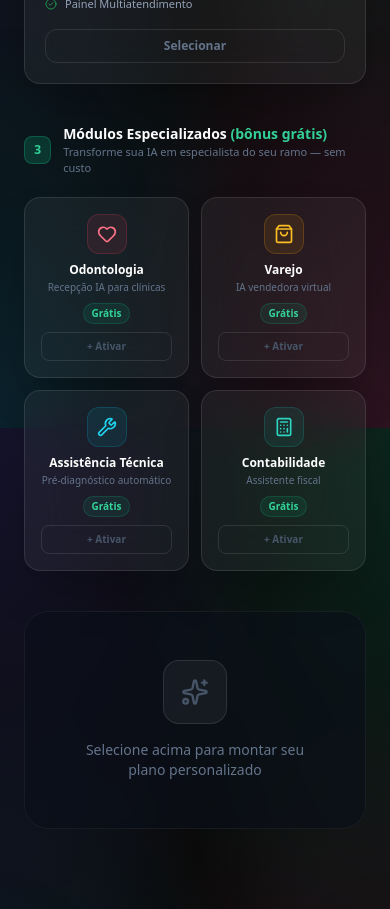
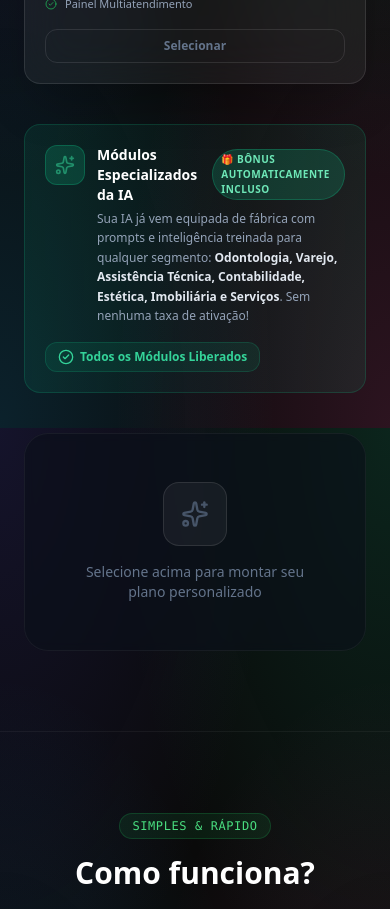
Before and after one commit to Ruanggd123/VendaSaas, a Next.js app in the folder saas-docker/nextjs/: page / in a window 390 px wide. Shown: the part 5480-6389 px from the top of the page. Built offline with nearby package versions, Linux system fonts and the light colour scheme.

Commit message:
feat(checkout): include all specialized AI modules automatically as a free bonus for any AI plan

```diff
--- a/saas-docker/nextjs/src/app/page.tsx
+++ b/saas-docker/nextjs/src/app/page.tsx
@@ -656,57 +656,26 @@ export default function LandingPage() {
               </div>
             </div>
 
-            {/* ── STEP 3: Módulos (BÔNUS) ── */}
-            <div>
-              <div className="flex items-center gap-3 mb-5">
-                <div className="w-7 h-7 rounded-lg bg-emerald-500/20 border border-emerald-500/30 flex items-center justify-center">
-                  <span className="text-xs font-black text-emerald-400">3</span>
+            {/* ── MÓDULOS ESPECIALIZADOS: BÔNUS AUTOMÁTICO INCLUSO EM TODOS OS PLANOS DE IA ── */}
+            <div className="p-5 rounded-2xl bg-gradient-to-r from-emerald-500/10 via-teal-500/5 to-emerald-500/10 border border-emerald-500/20 flex flex-col md:flex-row items-start md:items-center justify-between gap-4">
+              <div className="flex items-start gap-3">
+                <div className="w-10 h-10 rounded-xl bg-emerald-500/20 border border-emerald-500/30 flex items-center justify-center shrink-0">
+                  <Sparkles className="w-5 h-5 text-emerald-400 animate-pulse" />
                 </div>
                 <div>
-                  <h3 className="text-sm font-bold text-white">Módulos Especializados <span className="text-emerald-400 font-bold">(bônus grátis)</span></h3>
-                  <p className="text-[11px] text-slate-500">Transforme sua IA em especialista do seu ramo — sem custo</p>
+                  <div className="flex items-center gap-2">
+                    <h4 className="text-sm font-bold text-white">Módulos Especializados da IA</h4>
+                    <span className="px-2 py-0.5 bg-emerald-500/20 border border-emerald-500/30 rounded-full text-[10px] font-bold text-emerald-300 uppercase tracking-wider">
+                      🎁 Bônus Automaticamente Incluso
+                    </span>
+                  </div>
+                  <p className="text-xs text-slate-400 mt-1 max-w-2xl leading-relaxed">
+                    Sua IA já vem equipada de fábrica com prompts e inteligência treinada para qualquer segmento: <strong className="text-slate-200">Odontologia, Varejo, Assistência Técnica, Contabilidade, Estética, Imobiliária e Serviços</strong>. Sem nenhuma taxa de ativação!
+                  </p>
                 </div>
               </div>
-              <div className="grid grid-cols-2 md:grid-cols-4 gap-3">
-                {[
-                  { id: "mod_odonto", icon: Heart, name: "Odontologia", desc: "Recepção IA para clínicas", color: "rose" },
-                  { id: "mod_varejo", icon: ShoppingBag, name: "Varejo", desc: "IA vendedora virtual", color: "amber" },
-                  { id: "mod_assistencia", icon: Wrench, name: "Assistência Técnica", desc: "Pré-diagnóstico automático", color: "cyan" },
-                  { id: "mod_contabilidade", icon: Calculator, name: "Contabilidade", desc: "Assistente fiscal", color: "teal" },
-                ].map((m) => {
-                  const Icon = m.icon;
-                  const isActive = selected.modules.includes(m.id);
-                  const cMap: Record<string, { border: string; ring: string; icon: string; iconBg: string }> = {
-                    rose: { border: "border-rose-500/30", ring: "ring-rose-500/30", icon: "text-rose-400", iconBg: "bg-rose-500/10 border-rose-500/20" },
-                    amber: { border: "border-amber-500/30", ring: "ring-amber-500/30", icon: "text-amber-400", iconBg: "bg-amber-500/10 border-amber-500/20" },
-                    cyan: { border: "border-cyan-500/30", ring: "ring-cyan-500/30", icon: "text-cyan-400", iconBg: "bg-cyan-500/10 border-cyan-500/20" },
-                    teal: { border: "border-teal-500/30", ring: "ring-teal-500/30", icon: "text-teal-400", iconBg: "bg-teal-500/10 border-teal-500/20" },
-                  };
-                  const st = cMap[m.color];
-                  return (
-                    <button key={m.id} onClick={() => toggleModule(m.id)}
-                      className={`text-center p-4 rounded-2xl border-2 transition-all duration-300 ${
-                        isActive
-                          ? `${st.border} bg-white/10 shadow-[0_0_20px_rgba(16,185,129,0.15)] ring-1 ${st.ring} transform -translate-y-1`
-                          : "glass-card glass-card-hover border-transparent"
-                      }`}
-                    >
-                      <div className={`w-10 h-10 rounded-xl ${st.iconBg} border flex items-center justify-center mx-auto mb-2`}>
-                        <Icon className={`w-5 h-5 ${st.icon}`} />
-                      </div>
-                      <h4 className="text-xs font-bold text-white">{m.name}</h4>
-                      <p className="text-[10px] text-slate-500 mt-0.5">{m.desc}</p>
-                      <div className="mt-2 inline-flex items-center gap-1 px-2 py-0.5 bg-emerald-500/10 border border-emerald-500/20 rounded-full">
-                        <span className="text-[10px] font-bold text-emerald-400">Grátis</span>
-                      </div>
-                      <div className={`mt-2 w-full py-1.5 rounded-lg text-[10px] font-bold text-center border transition-all ${
-                        isActive ? `${st.border} bg-white/5 text-white` : "border-white/10 text-slate-600"
-                      }`}>
-                        {isActive ? "Selecionado" : "+ Ativar"}
-                      </div>
-                    </button>
-                  );
-                })}
+              <div className="flex items-center gap-1.5 px-3 py-1.5 bg-emerald-500/10 border border-emerald-500/20 rounded-xl text-xs font-bold text-emerald-400 shrink-0">
+                <CheckCircle2 className="w-4 h-4 text-emerald-400" /> Todos os Módulos Liberados
               </div>
             </div>
 
@@ -752,24 +721,15 @@ export default function LandingPage() {
                         </div>
                       )}
 
-                      {/* Modules selected */}
-                      {selected.modules.length > 0 && (
+                      {/* All AI modules automatically included */}
+                      {selected.bot && (
                         <div className="bg-emerald-500/5 border border-emerald-500/10 rounded-xl p-4">
-                          <div className="flex items-center gap-2 mb-2">
+                          <div className="flex items-center gap-2 mb-1">
                             <Sparkles className="w-4 h-4 text-emerald-400" />
-                            <span className="text-xs font-bold text-white">Módulos Bônus</span>
-                            <span className="px-1.5 py-0.5 bg-emerald-500/10 border border-emerald-500/20 rounded text-[9px] font-bold text-emerald-400">GRÁTIS</span>
+                            <span className="text-xs font-bold text-white">Todos os Módulos Especializados da IA</span>
+                            <span className="px-1.5 py-0.5 bg-emerald-500/10 border border-emerald-500/20 rounded text-[9px] font-bold text-emerald-400">INCLUSO GRÁTIS</span>
                           </div>
-                          <div className="flex flex-wrap gap-2">
-                            {selected.modules.map((modId) => {
-                              const modName = getModuleName(modId);
-                              return (
-                                <span key={modId} className="px-2 py-1 bg-emerald-500/5 border border-emerald-500/10 rounded-lg text-[10px] text-emerald-300">
-                                  {modName}
-                                </span>
-                              );
-                            })}
-                          </div>
+                          <p className="text-[11px] text-slate-400">Prompts prontos para Odontologia, Varejo, Assistência Técnica, Contabilidade e Serviços inclusos de fábrica.</p>
                         </div>
                       )}
 
```
